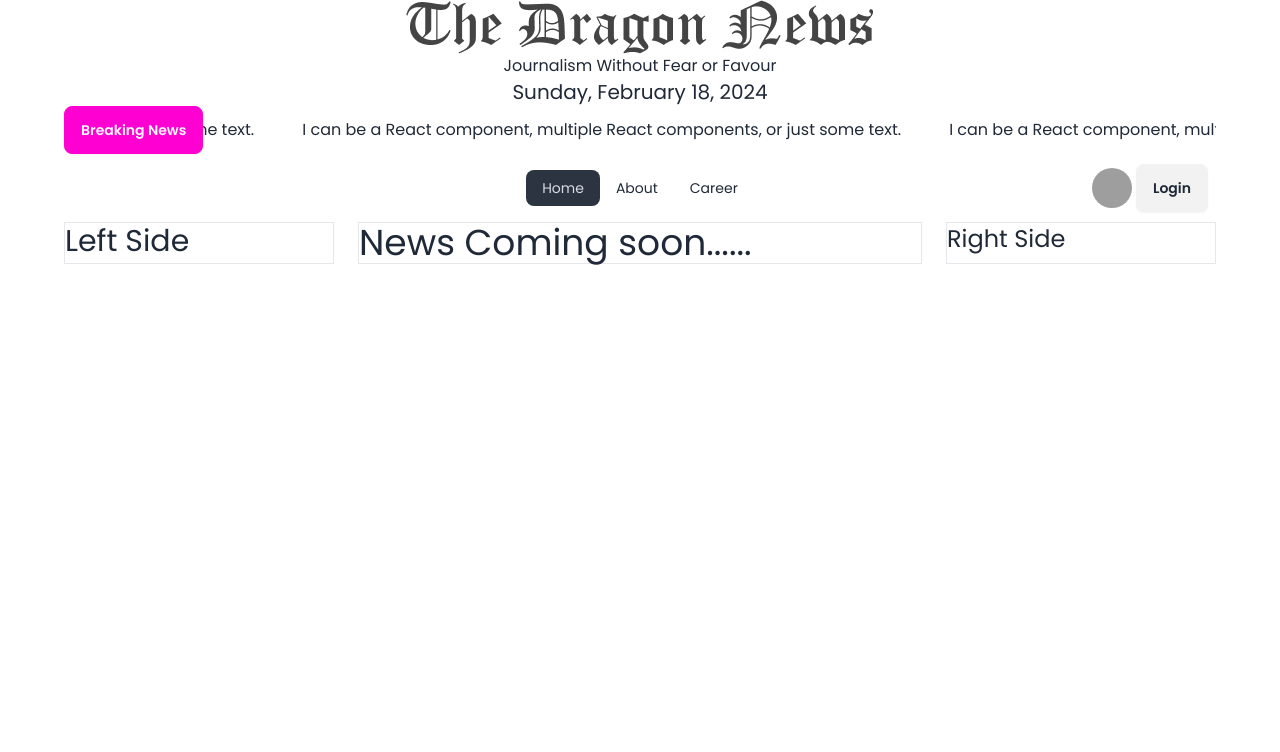
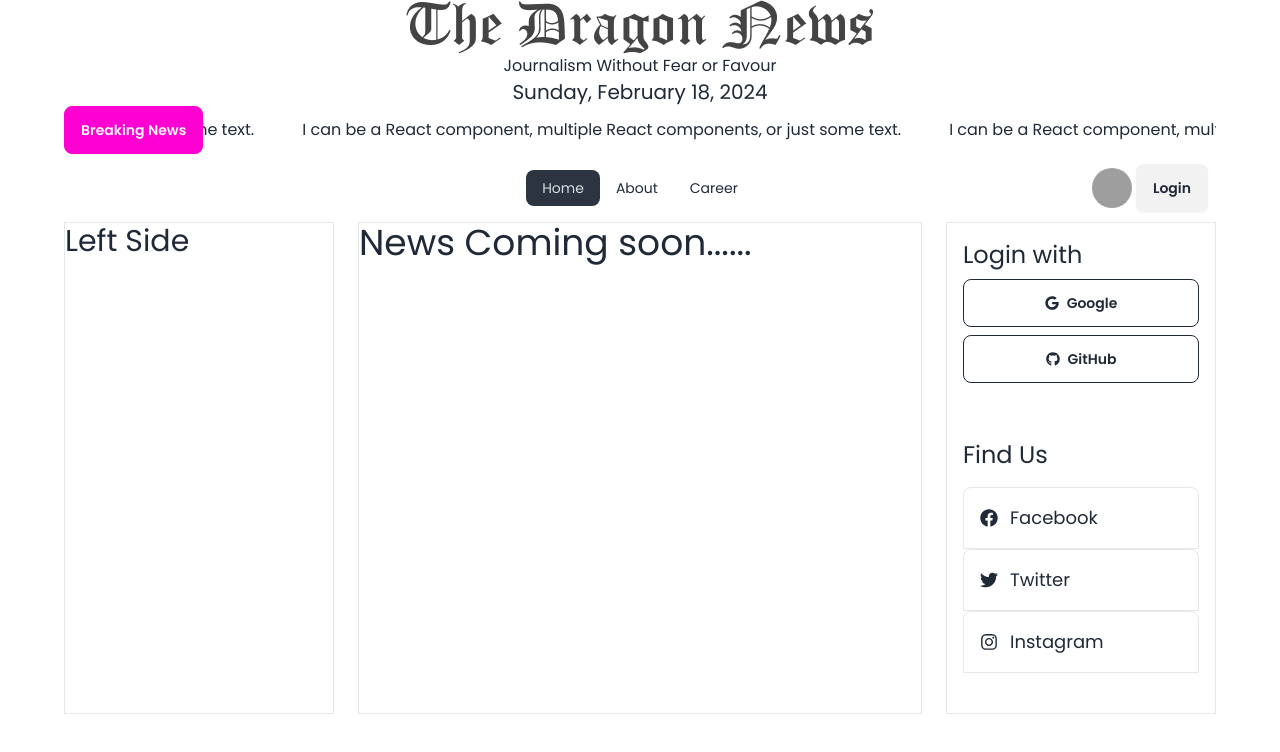
Before and after one commit to nayan-28/react-dragon-news, a React (Vite) app: page / in a window 1280 px wide. Shown: the top 752 px of the page. Built offline with nearby package versions, Linux system fonts and the light colour scheme; grey boxes are pictures that could not be loaded.

Commit message:
rightsidenav added

```diff
--- a/package.json
+++ b/package.json
@@ -17,6 +17,7 @@
     "react": "^18.2.0",
     "react-dom": "^18.2.0",
     "react-fast-marquee": "^1.6.4",
+    "react-icons": "^5.0.1",
     "react-router-dom": "^6.22.1",
     "sort-by": "^0.0.2"
   },
--- a/src/Shared/RightSideNav/RightSideNav.jsx
+++ b/src/Shared/RightSideNav/RightSideNav.jsx
@@ -1,7 +1,49 @@
+import {
+  FaGoogle,
+  FaGithub,
+  FaFacebook,
+  FaTwitter,
+  FaInstagram,
+} from "react-icons/fa";
+
 const RightSideNav = () => {
   return (
     <div>
-      <h2 className="text-2xl">Right Side</h2>
+      <div className="p-4 space-y-2 mb-6">
+        <h2 className="text-2xl">Login with</h2>
+        <button className="btn btn-outline w-full">
+          <FaGoogle></FaGoogle>
+          Google
+        </button>
+        <button className="btn btn-outline w-full">
+          <FaGithub></FaGithub>
+          GitHub
+        </button>
+      </div>
+      <div className="p-4 mb-6">
+        <h2 className="text-2xl mb-4">Find Us</h2>
+        <a
+          href=""
+          className="p-4 flex text-lg items-center border rounded-t-lg"
+        >
+          <FaFacebook className="mr-3"></FaFacebook>
+          Facebook
+        </a>
+        <a
+          href=""
+          className="p-4 flex text-lg items-center border rounded-t-lg"
+        >
+          <FaTwitter className="mr-3"></FaTwitter>
+          Twitter
+        </a>
+        <a
+          href=""
+          className="p-4 flex text-lg items-center border rounded-t-lg"
+        >
+          <FaInstagram className="mr-3"></FaInstagram>
+          Instagram
+        </a>
+      </div>
     </div>
   );
 };
```
Also changed, not shown: 1 other file (tests, documents, lock files or other folders).
